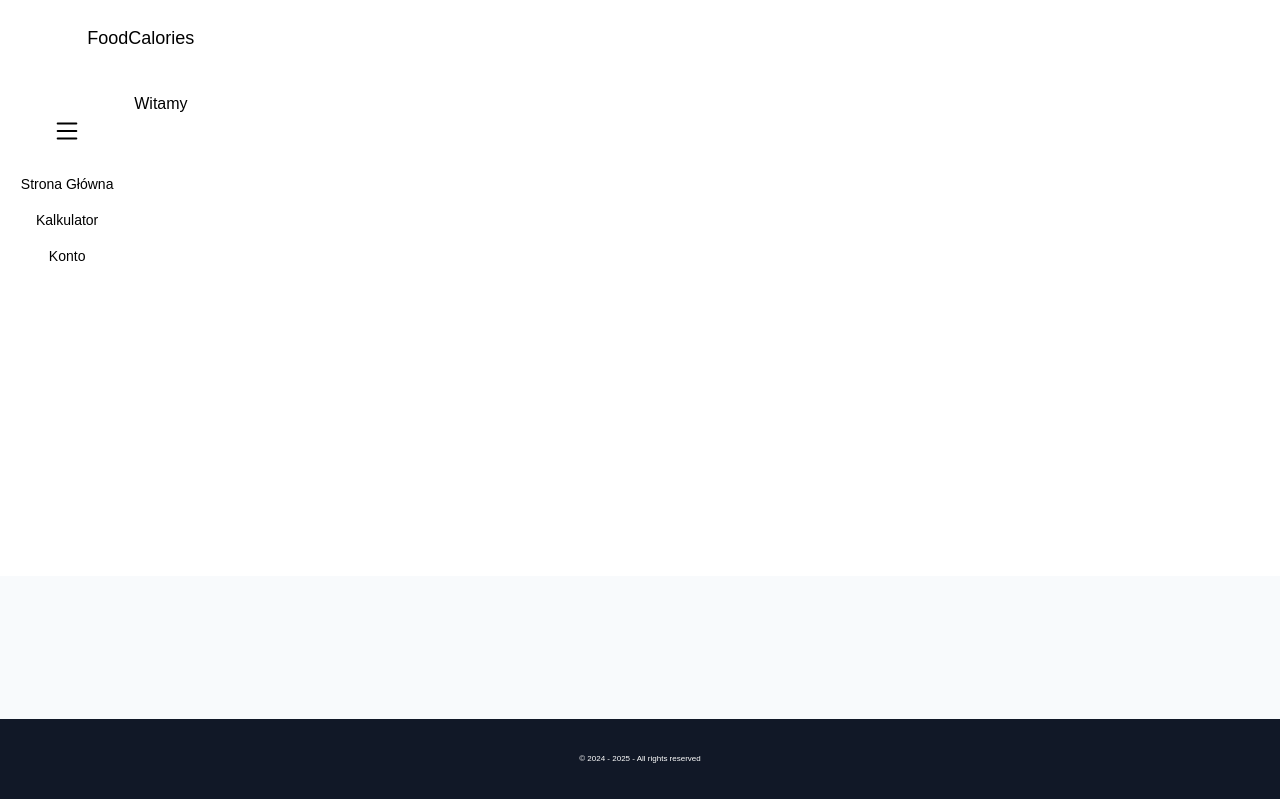
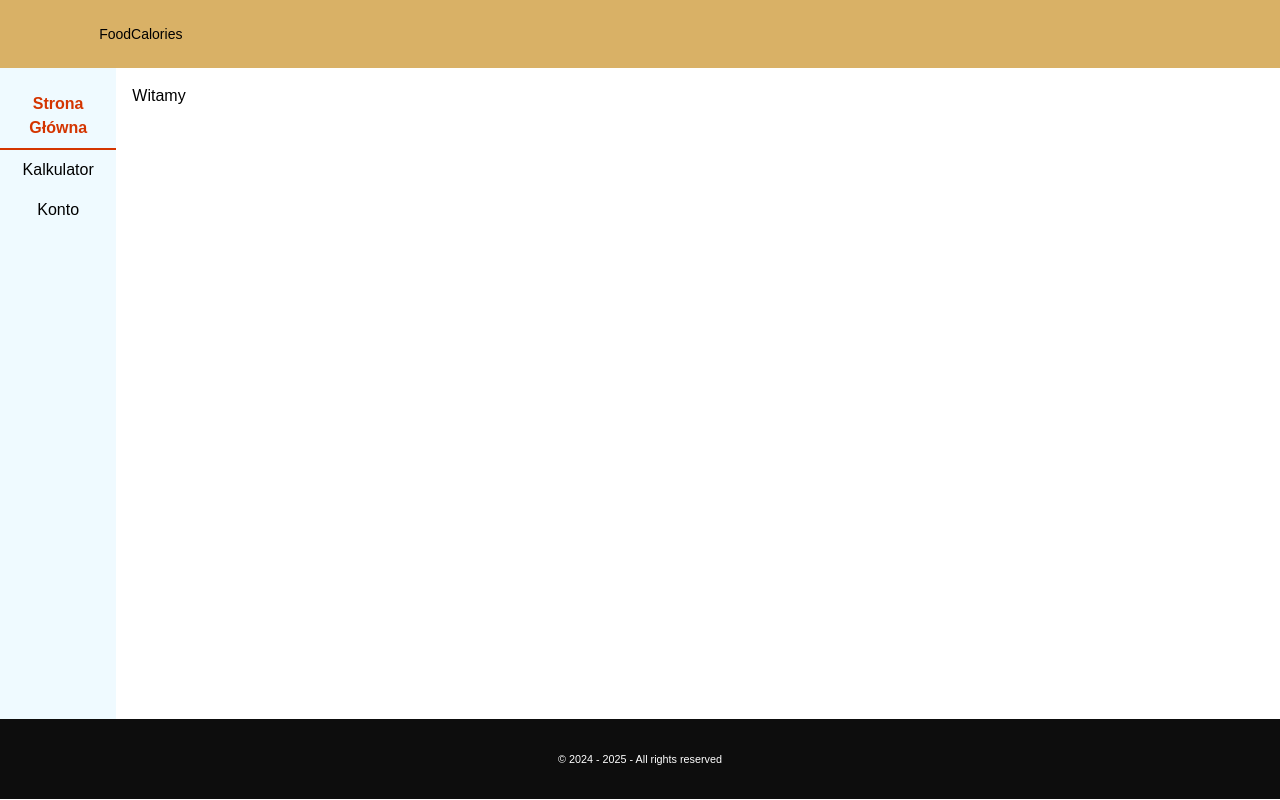
Before and after one commit to Marcel132/web_app, an Angular app in the folder Frontend/app/: page /home in a window 1280 px wide. Built offline with nearby package versions, Linux system fonts and the light colour scheme.

Commit message:
Add styles, UI

```diff
--- a/Frontend/app/src/components/features/admin/products-panel/products-panel.component.html
+++ b/Frontend/app/src/components/features/admin/products-panel/products-panel.component.html
@@ -1 +1,26 @@
-<p>products-panel works!</p>
+<div class="admin-container">
+
+	<div class="panel add">
+		<h3>Dodaj produkt</h3>
+
+		<div class="form-container">
+			<form action="" class="form">
+				<div class="form-item">
+					<label for="id_prod">ID produktu</label>
+					<input type="number" id="id_prod" name="id_prod" required>
+				</div>
+				<div class="form-item">
+					<label for="name">Nazwa</label>
+					<input type="text" id="name" name="name" required>
+				</div>
+
+			</form>
+		</div>
+	</div>
+	<div class="panel edit">
+		<h3>Edytuj produkt</h3>
+	</div>
+	<div class="panel delete">
+		<h3>Usuń produkt</h3>
+	</div>
+</div>
--- a/Frontend/app/src/components/features/admin/products-panel/products-panel.component.scss
+++ b/Frontend/app/src/components/features/admin/products-panel/products-panel.component.scss
@@ -0,0 +1,35 @@
+.admin-container {
+	width: 100%;
+	display: flex;
+	flex-direction: column;
+	align-items: center;
+	justify-content: center;
+	gap: 2rem;
+	padding: 1rem;
+}
+
+.panel {
+	display: flex;
+	flex-direction: column;
+	align-items: center;
+	justify-content: center;
+	width: 300px;
+
+	padding: 1rem;
+	box-shadow: 0px 4px 12px rgba(0, 0, 0, 0.1);
+
+}
+
+
+.form-item {
+	padding: 1rem 0;
+	display: flex;
+	align-items: center;
+	justify-content: center;
+	flex-direction: column;
+	input {
+		outline: none;
+		padding: 4px;
+		border-bottom: 1px solid #ccc;
+	}
+}
--- a/Frontend/app/src/components/features/admin/products-panel/products-panel.component.ts
+++ b/Frontend/app/src/components/features/admin/products-panel/products-panel.component.ts
@@ -1,12 +1,38 @@
 import { Component } from '@angular/core';
+import { StateService } from '../../../../services/state.service';
+import { Product } from '../../../../interfaces/product';
+import { UserService } from '../../../../services/user.service';
+import { CommonModule } from '@angular/common';
 
 @Component({
   selector: 'app-products-panel',
   standalone: true,
-  imports: [],
+  imports: [
+		CommonModule
+	],
   templateUrl: './products-panel.component.html',
   styleUrl: './products-panel.component.scss'
 })
 export class ProductsPanelComponent {
 
+	constructor(
+		private stateService: StateService,
+		private userService: UserService
+	) {}
+
+	products: Product[] | null = null;
+
+	async ngOnInit() {
+		//Called after the constructor, initializing input properties, and the first call to ngOnChanges.
+		//Add 'implements OnInit' to the class.
+		this.stateService.products$.subscribe((products) => {
+			if(products == null){
+				this.userService.fetchProductsData()
+			} else {
+				this.products = products;
+			}
+		})
+
+		console.log(this.products);
+	}
 }
--- a/Frontend/app/src/components/features/dashboard/content-dashboard/account-dashboard/account-dashboard.component.html
+++ b/Frontend/app/src/components/features/dashboard/content-dashboard/account-dashboard/account-dashboard.component.html
@@ -172,6 +172,17 @@
 				</span>
 
 			</div>
+
+			<div class='subscription-data data admin' *ngIf="user.role == 'Admin'">
+				<span class='items'>Email:
+					<span class='items-value'>{{user.email}}</span>
+				</span>
+
+				<span class='items'>Pakiet:
+					<span class="items-value">{{user.role}}</span>
+				</span>
+
+			</div>
 		</div>
 
 	</div>
--- a/Frontend/app/src/components/features/dashboard/content-dashboard/account-dashboard/account-dashboard.component.scss
+++ b/Frontend/app/src/components/features/dashboard/content-dashboard/account-dashboard/account-dashboard.component.scss
@@ -98,7 +98,6 @@
 		height: 80%;
 		width: 2px;
 		border-radius: 50px;
-
 	}
 
 	.edit-mode {
--- a/Frontend/app/src/components/features/dashboard/content-dashboard/content-dashboard.component.html
+++ b/Frontend/app/src/components/features/dashboard/content-dashboard/content-dashboard.component.html
@@ -1,25 +1,25 @@
 
-<div class="w-full min-h-[500px] h-full flex flex-col md:flex-row relative bg-white">
-	<div class="sidebar w-full md:w-[150px] flex items-center justify-start flex-col lg:pt-10 relative">
+<div class="main-container">
+	<div class="sidebar">
 		<img
 		src="../../../../assets/img/list.svg"
 		alt="menu"
-		class='w-[30px] cursor-pointer left-0'
+		class='img'
 		loading='lazy'
 		(click)="toggleMenu()"
 		>
-		<div class="list-of-items py-5 flex flex-col items-center justify-center text-sm" [ngClass]="{'enableMenu': toggleMenuVariable, 'disableMenu': !toggleMenuVariable}">
-			<div class="item text-wrap " ><a [routerLink]='["/home"]'>Strona Główna</a></div> <!-- For everone -->
-			<div class="item" ><a [routerLink]='["calculator"]'>Kalkulator</a></div> <!-- For everyone-->
-			<div class="item" *ngIf="roleSubject != ''"><a [routerLink]='["meals"]'>Posiłki</a></div> <!-- For logged-->
-			<div class="item" *ngIf="roleSubject == 'Premium'"><a [routerLink]='["graph"]'>Wykresy</a></div> <!-- For premium users-->
-			<div class="item"><a [routerLink]='["account"]'>Konto</a></div> <!--For everybode (to login or singup) and for logged-->
-			<div class="item"  *ngIf="roleSubject != ''"><a [routerLink]='["settings"]'>Ustawienia</a></div> <!-- For logged-->
-			<div class="item" *ngIf="roleSubject == 'Admin'"><a [routerLink]='["/admin"]'>Panel Administratora</a></div>
-			<div class="item logout" (click)="logout()" *ngIf="roleSubject != ''">Wyloguj się</div> <!-- For logged-->
-		</div>
+		<nav class="sidebar-nav" [ngClass]="{'enableMenu': toggleMenuVariable, 'disableMenu': !toggleMenuVariable}">
+			<div class="item text-wrap " routerLinkActive="active-link" [routerLinkActiveOptions]="{ exact: true}"><a [routerLink]='["/home"]'>Strona Główna</a></div> <!-- For everone -->
+			<div class="item" routerLinkActive="active-link" ><a [routerLink]='["calculator"]'>Kalkulator</a></div> <!-- For everyone-->
+			<div class="item" routerLinkActive="active-link" *ngIf="roleSubject != ''"><a [routerLink]='["meals"]'>Posiłki</a></div> <!-- For logged-->
+			<div class="item" routerLinkActive="active-link" *ngIf="roleSubject == 'Premium'"><a [routerLink]='["graph"]'>Wykresy</a></div> <!-- For premium users-->
+			<div class="item" routerLinkActive="active-link"><a [routerLink]='["account"]'>Konto</a></div> <!--For everybode (to login or singup) and for logged-->
+			<div class="item" routerLinkActive="active-link" *ngIf="roleSubject != ''"><a [routerLink]='["settings"]'>Ustawienia</a></div> <!-- For logged-->
+			<div class="item" routerLinkActive="active-link" *ngIf="roleSubject == 'Admin'"><a [routerLink]='["/admin"]'>Panel Administratora</a></div>
+			<div class="item logout" routerLinkActive='active-link' (click)="logout()" *ngIf="roleSubject != ''">Wyloguj się</div> <!-- For logged-->
+		</nav>
 	</div>
-	<div class="flex flex-col h-full w-full py-4">
+	<div class="main-content">
 		<div *ngIf="isHomeRoute then HomeContent else RouteContent"></div>
 	</div>
 </div>
--- a/Frontend/app/src/components/features/dashboard/content-dashboard/content-dashboard.component.scss
+++ b/Frontend/app/src/components/features/dashboard/content-dashboard/content-dashboard.component.scss
@@ -1,3 +1,28 @@
+.main-container {
+	display: grid;
+	grid-template-columns: 1fr 10fr;
+	grid-template-rows: 1fr ;
+	min-height: calc(100vh - 5rem - 4.3rem); // 100vh - screen, 2.5rem - header, 6rem - footer
+
+	@media screen and (max-width: 768px) {
+		grid-template-columns: 1fr;
+	}
+}
+
+
+.sidebar {
+	background-color: #00b3ff10;
+	padding: 1rem 0;
+
+	.sidebar-nav {
+
+	}
+}
+
+.main-content {
+	padding: 1rem;
+}
+
 .enableMenu {
 	display: block;
 }
@@ -5,19 +30,38 @@
 .disableMenu {
 	display: none;
 }
+
 .item {
 	text-align: center;
-	border-radius: 40px;
-	padding: 8px;
 	&:hover{
 		background-color: #ff000010;
 	}
 
+	a {
+		display: block;
+		padding: 8px;
+	}
+
+}
+
+.img {
+	width: 30px;
+	cursor: pointer;
+	display: none;
+
+	@media screen and (max-width: 768px) {
+		display: block;
+	}
 }
 
 .logout {
+	padding: 8px;
 	color: #cc0000;
-	border-radius: 40px;
 	cursor: pointer;
+}
 
+.active-link {
+  color: #d43500;
+  font-weight: bold;
+  border-bottom: 2px solid #d43500;
 }
--- a/Frontend/app/src/components/features/dashboard/dashboard.component.html
+++ b/Frontend/app/src/components/features/dashboard/dashboard.component.html
@@ -7,7 +7,7 @@
 		<div class='header-width'></div>
 	</header>
 
-	<div class="custom-height">
+	<div class="content custom-height">
 		<router-outlet></router-outlet>
 	</div>
 
--- a/Frontend/app/src/components/features/dashboard/dashboard.component.scss
+++ b/Frontend/app/src/components/features/dashboard/dashboard.component.scss
@@ -4,6 +4,7 @@
 	justify-content: center;
 	align-items: center;
 	padding: 1rem;
+	background-color: #D9B166
 }
 @media (min-width: 1024px) {
   .header {
@@ -24,34 +25,15 @@
 	font-size: 0.875rem /* 14px */;
 	line-height: 1.25rem /* 20px */;
 }
-@media (min-width: 1024px) {
-	.logo-font {
-		font-size: 1.125rem /* 18px */;
-		line-height: 1.75rem /* 28px */;
-	}
-}
 
-@media not all and (min-width: 1024px) {
-	.logo-font {
-		font-size: 1.25rem /* 20px */;
-		line-height: 1.75rem /* 28px */;
-	}
-}
-
-.custom-height {
-	width: 100%;
-	position: relative;
-	background-color: #f8fafc;
-	min-height: calc( 100vh - 5rem - 4.8rem); // 100vh - screen, 2.5rem - header, 6rem - footer
-}
 .footer {
 	display: block;
 	width: 100%;
 	min-height: 80px;
-	font-size: .5rem;
+	font-size: .675rem;
 	display: flex;
 	align-items: center;
 	justify-content: center;
-	background-color: #111827;
+	background-color: #0D0D0D;
 	color: white;
 }
```
